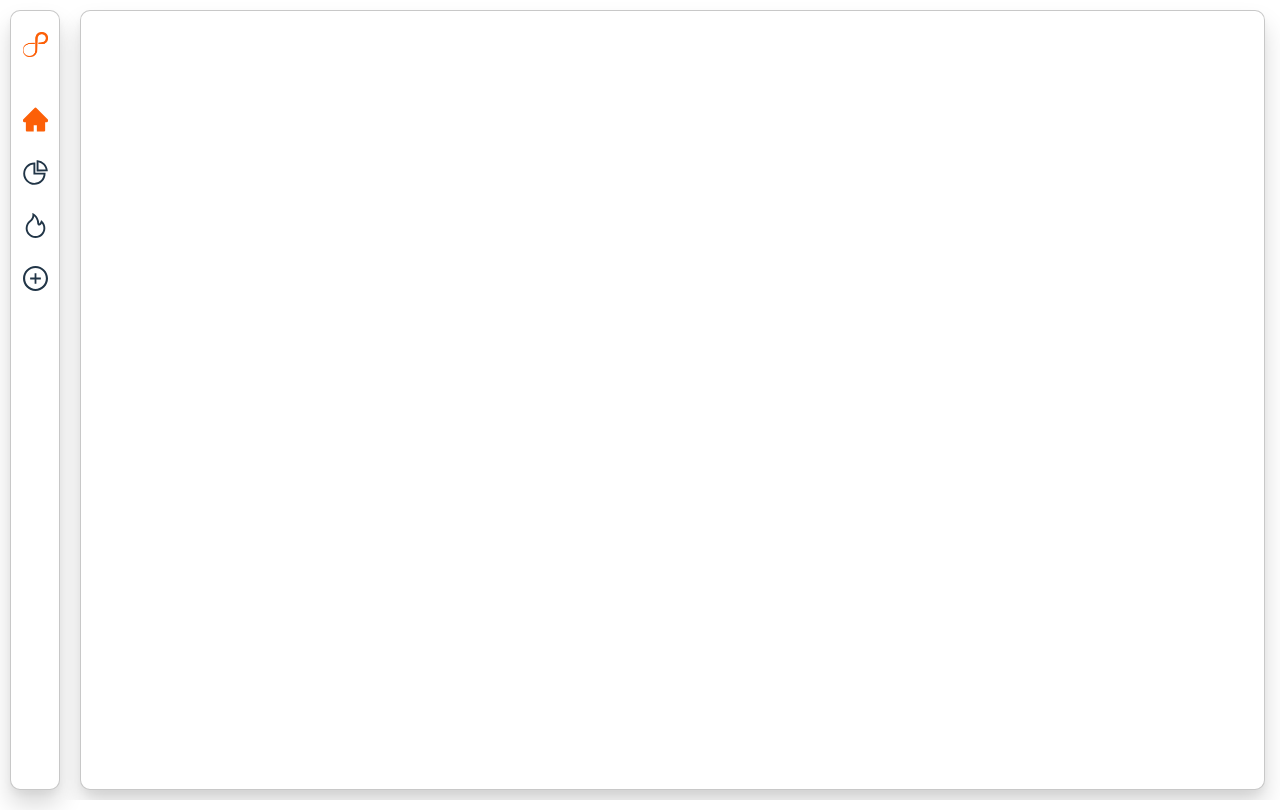
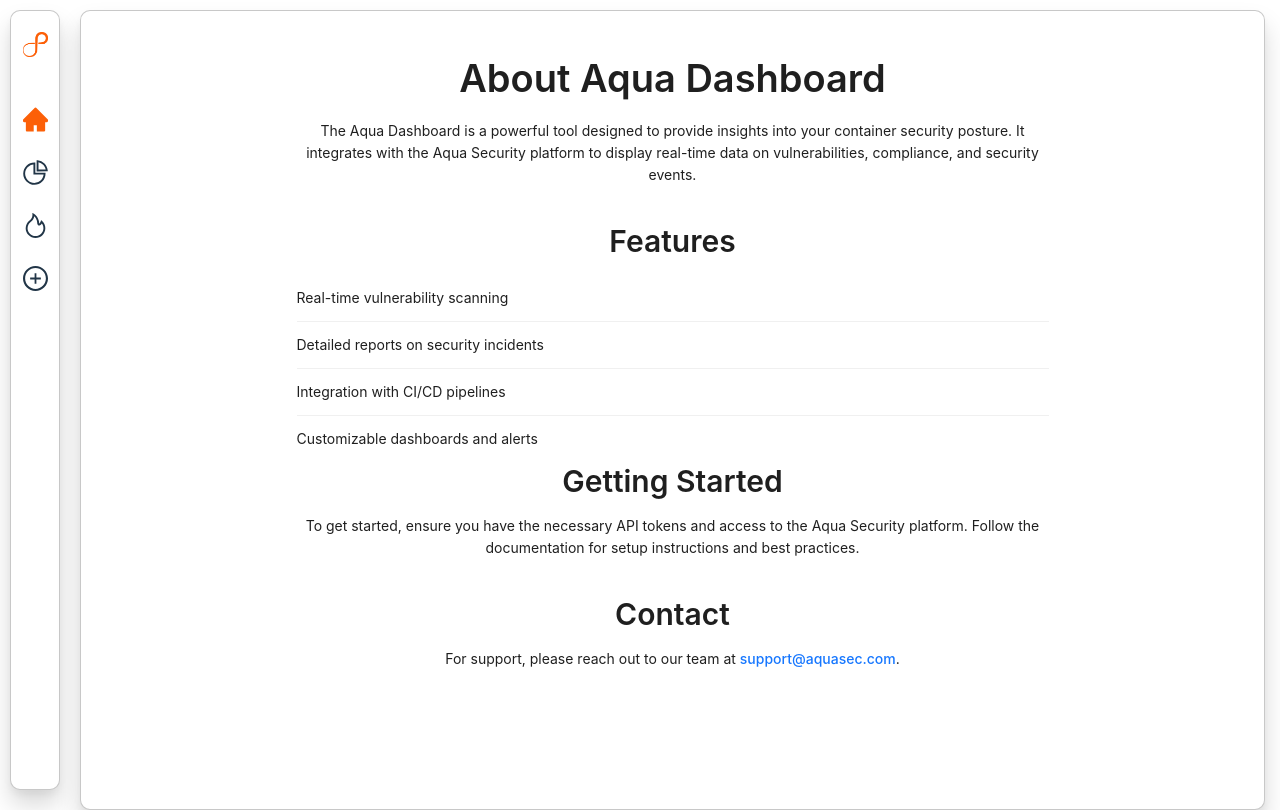
Before and after one commit to lawlie8/matrikas, a React (Vite) app in the folder matrikas-ui/: page / in a window 1280 px wide. Built offline with nearby package versions, Linux system fonts and the light colour scheme.

Commit message:
about page

```diff
--- a/matrikas-ui/src/pages/landing/Landing.jsx
+++ b/matrikas-ui/src/pages/landing/Landing.jsx
@@ -1,9 +1,38 @@
+import React from 'react';
+import { Card, Typography, List } from 'antd';
 import './Landing.css';
 
-export default function Landing(params = { params }) {
-    return <div className="landing-page-main">
-        <div className='landing-page-main-internal-data'>
+const { Title, Paragraph } = Typography;
 
-        </div>
+export default function Landing() {
+  return (
+    <div className="landing-page-main" style={{ backgroundColor: 'white', minHeight: '100vh', padding: '20px', display: 'flex', justifyContent: 'center' }}>
+      <Card style={{ maxWidth: 800, width: '100%', boxShadow: 'none', border: 'none' }}>
+        <Title level={1}>About Aqua Dashboard</Title>
+        <Paragraph>
+          The Aqua Dashboard is a powerful tool designed to provide insights into your container security posture.
+          It integrates with the Aqua Security platform to display real-time data on vulnerabilities, compliance,
+          and security events.
+        </Paragraph>
+
+        <Title level={2}>Features</Title>
+        <List
+          bordered={false}
+          dataSource={["Real-time vulnerability scanning", "Detailed reports on security incidents", "Integration with CI/CD pipelines", "Customizable dashboards and alerts"]}
+          renderItem={item => <List.Item>{item}</List.Item>}
+        />
+
+        <Title level={2}>Getting Started</Title>
+        <Paragraph>
+          To get started, ensure you have the necessary API tokens and access to the Aqua Security platform.
+          Follow the documentation for setup instructions and best practices.
+        </Paragraph>
+
+        <Title level={2}>Contact</Title>
+        <Paragraph>
+          For support, please reach out to our team at <a href="mailto:support@aquasec.com">support@aquasec.com</a>.
+        </Paragraph>
+      </Card>
     </div>
+  );
 }
```
